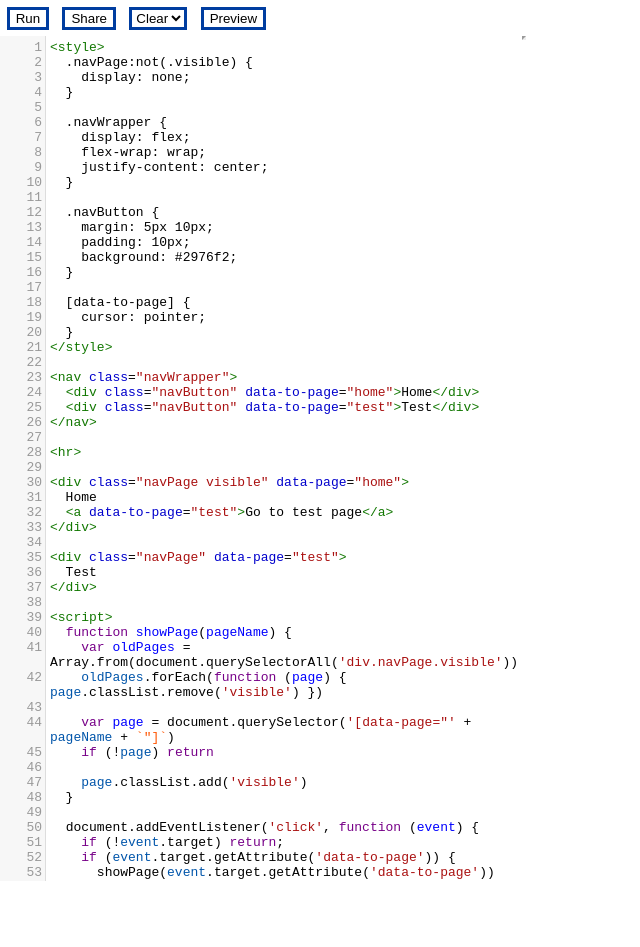
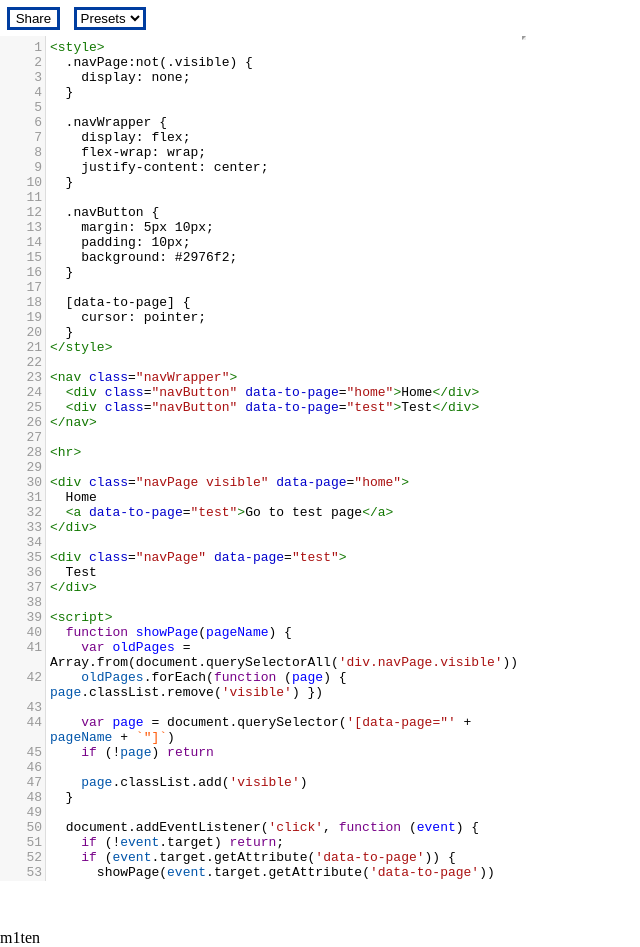
Before and after one commit to m1ten/cpbin, a website: page dist/index.html in a window 1280 px wide. Shown: the whole page, without its empty margins (0-640 px from the left). Drawn offline with nearby package versions, Linux system fonts and the light colour scheme; a script that the page names is missing.

Commit message:
Update index.html

```diff
--- a/dist/index.html
+++ b/dist/index.html
@@ -13,22 +13,22 @@
 <body>
   <div class="container">
     <header>
-      <button class="run">Run</button>
       <button class="share">Share</button>
       <select class="preset">
-        <option disabled selected>Clear</option>
+        <option disabled selected>Presets</option>
         <option value="empty">Clear</option>
       </select>
-      <button class="toggleView">Preview</button>
     </header>
 
     <div class="left">
       <div id="editor"></div>
     </div>
-
+    <div class="right">
     <iframe seamless></iframe>
+    </div>
 
     <div class="footer">
+      m1ten
     </div>
   </div>
 
```
